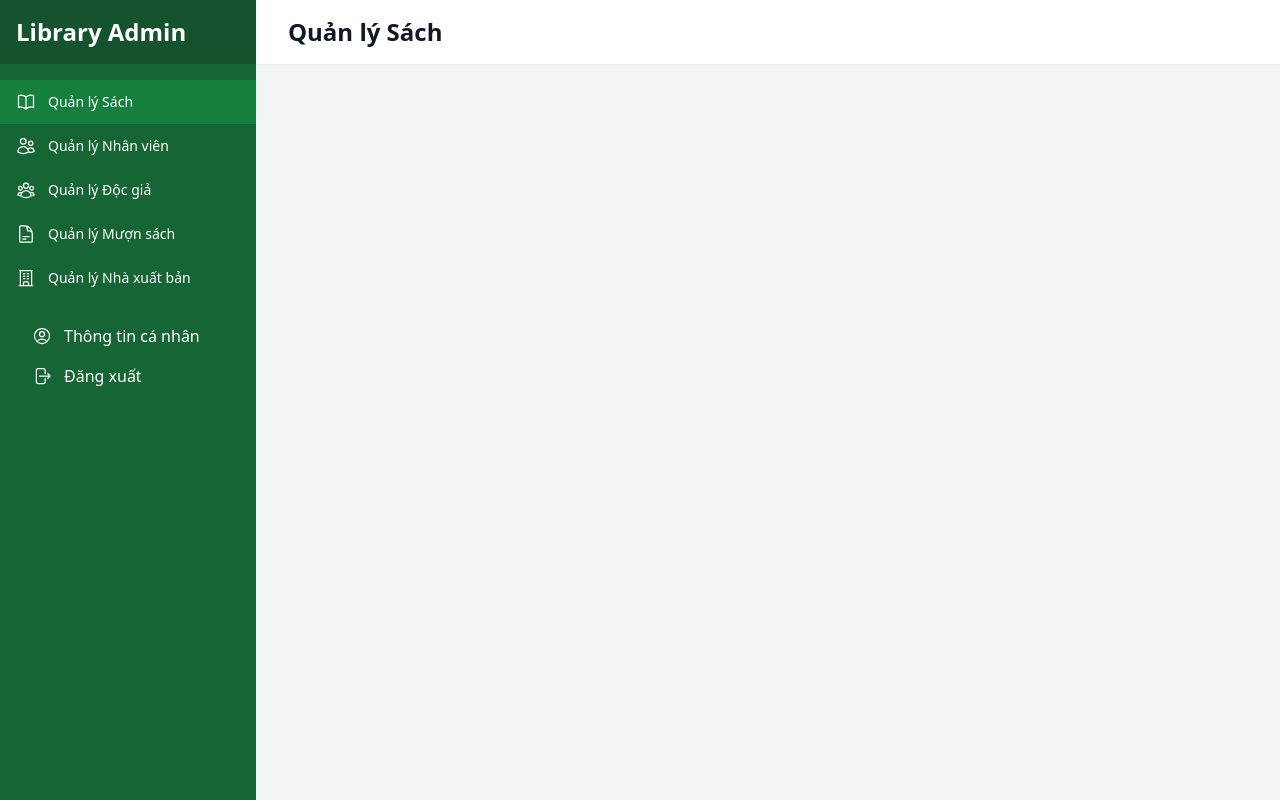
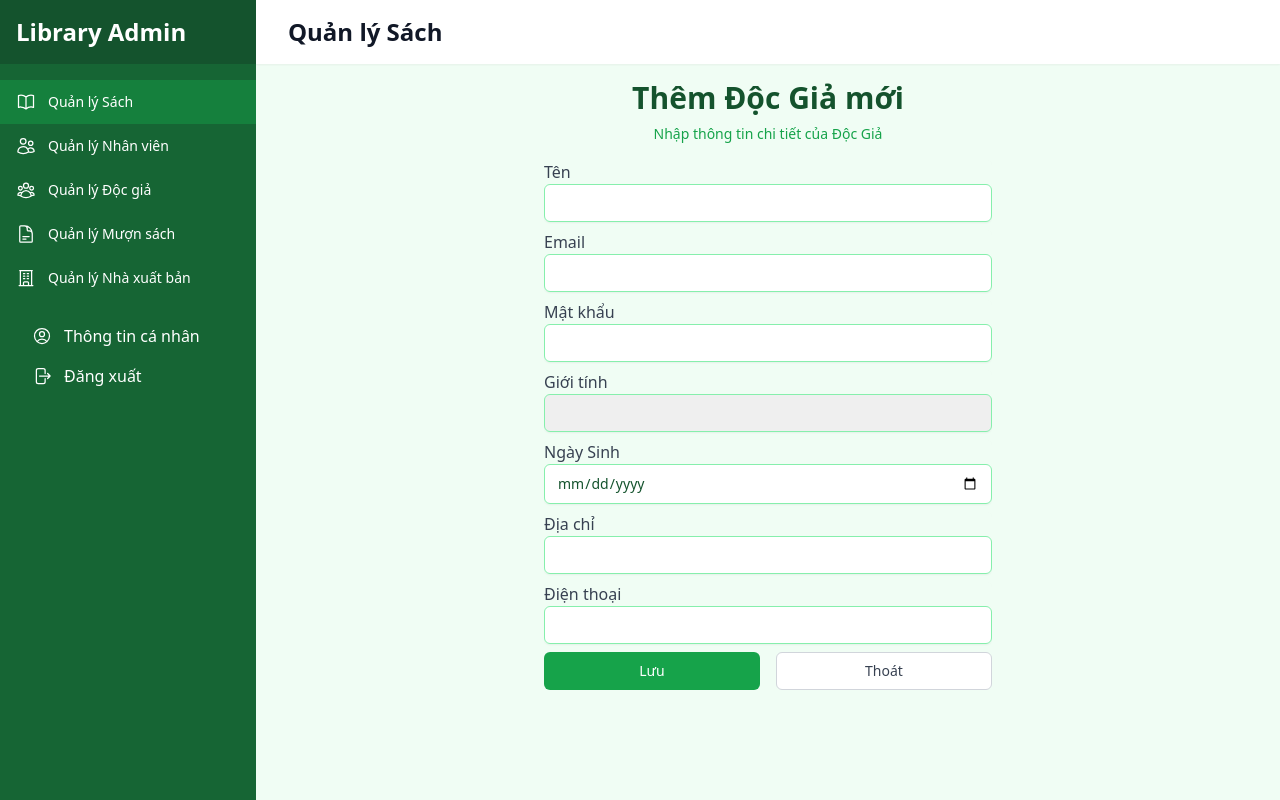
Before and after one commit to ttnb2528/Book_Lending_Management, a Vue app in the folder client/: page /addUser in a window 1280 px wide. Built offline with nearby package versions, Linux system fonts and the light colour scheme.

Commit message:
user crud

```diff
--- /dev/null
+++ b/client/src/components/UserForm.vue
@@ -0,0 +1,120 @@
+<template>
+  <form @submit.prevent="submitUser" class="mt-4 space-y-2">
+    <div
+      class="rounded-md shadow-sm space-y-4"
+      v-for="(label, key) in fields"
+      :key="key"
+    >
+      <div v-if="key !== 'password' || !isEditing">
+        <label :for="key" class="font-medium text-gray-700">{{ label }}</label>
+
+        <select
+          v-if="key === 'Phai'"
+          v-model="userLocal[key]"
+          class="appearance-none relative block w-full px-3 py-2 border border-green-300 placeholder-green-500 text-green-900 rounded-md focus:outline-none focus:ring-green-500 focus:border-green-500 focus:z-10 sm:text-sm"
+        >
+          <option value="" disabled>Chọn giới tính</option>
+          <option value="Nam">Nam</option>
+          <option value="Nữ">Nữ</option>
+        </select>
+
+        <!-- Sử dụng date picker cho trường NgaySinh -->
+        <input
+          v-else-if="key === 'NgaySinh'"
+          type="date"
+          v-model="userLocal[key]"
+          :readonly="isEditing && key === 'MaID'"
+          class="appearance-none relative block w-full px-3 py-2 border border-green-300 placeholder-green-500 text-green-900 rounded-md focus:outline-none focus:ring-green-500 focus:border-green-500 focus:z-10 sm:text-sm"
+        />
+
+        <!-- Các trường khác vẫn giữ input text như cũ -->
+        <input
+          v-else
+          :name="key"
+          type="text"
+          v-model="userLocal[key]"
+          :readonly="isEditing && key === 'MaID'"
+          class="appearance-none relative block w-full px-3 py-2 border border-green-300 placeholder-green-500 text-green-900 rounded-md focus:outline-none focus:ring-green-500 focus:border-green-500 focus:z-10 sm:text-sm"
+        />
+
+        <div v-if="errors[key]" class="text-xs text-red-600 mt-1">
+          {{ errors[key] }}
+        </div>
+      </div>
+    </div>
+
+    <div class="flex space-x-4">
+      <button
+        type="submit"
+        class="flex-1 py-2 px-4 border border-transparent text-sm font-medium rounded-md text-white bg-green-600 hover:bg-green-700 focus:outline-none focus:ring-2 focus:ring-offset-2 focus:ring-green-500"
+      >
+        Lưu
+      </button>
+      <button
+        type="button"
+        @click="cancelForm"
+        class="flex-1 py-2 px-4 border border-gray-300 text-sm font-medium rounded-md text-gray-700 bg-white hover:bg-gray-50 focus:outline-none focus:ring-2 focus:ring-offset-2 focus:ring-green-500"
+      >
+        Thoát
+      </button>
+    </div>
+  </form>
+</template>
+
+<script>
+export default {
+  props: {
+    user: { type: Object, default: () => ({}) },
+    isEditing: { type: Boolean, default: false },
+  },
+  emits: ["submit:user", "cancel"],
+  data() {
+    return {
+      userLocal: { ...this.user, role: "user" },
+      fields: {
+        ...(this.isEditing && { MaID: "Mã DG" }),
+        Ten: "Tên",
+        email: "Email",
+        ...(this.isEditing ? {} : { password: "Mật khẩu" }),
+        Phai: "Giới tính",
+        NgaySinh: "Ngày Sinh",
+        DiaChi: "Địa chỉ",
+        DienThoai: "Điện thoại",
+      },
+      errors: {},
+    };
+  },
+  methods: {
+    validateFields() {
+      this.errors = {};
+      if (!this.userLocal.Ten) {
+        this.errors.Ten = "Tên không được bỏ trống";
+      }
+      if (!this.userLocal.email) {
+        this.errors.email = "Email không được bỏ trống";
+      }
+      if (!this.userLocal.Phai) {
+        this.errors.Phai = "Giới tính không được bỏ trống";
+      }
+      if (!this.userLocal.NgaySinh) {
+        this.errors.NgaySinh = "Ngày sinh không được bỏ trống";
+      }
+      if (!this.userLocal.DiaChi) {
+        this.errors.DiaChi = "Địa chỉ không được bỏ trống";
+      }
+      if (!this.userLocal.DienThoai) {
+        this.errors.DienThoai = "Điện thoại không được bỏ trống";
+      }
+      return Object.keys(this.errors).length === 0;
+    },
+    submitUser() {
+      if (this.validateFields()) {
+        this.$emit("submit:user", this.userLocal);
+      }
+    },
+    cancelForm() {
+      this.$emit("cancel");
+    },
+  },
+};
+</script>
--- a/client/src/router/index.js
+++ b/client/src/router/index.js
@@ -9,6 +9,8 @@ import Staff from "@/views/Staff.vue";
 import User from "@/views/User.vue";
 import AddStaff from "@/views/AddStaff.vue";
 import EditStaff from "@/views/EditStaff.vue";
+import AddUser from "@/views/AddUser.vue";
+import EditUser from "@/views/EditUser.vue";
 
 const routes = [
   {
@@ -68,6 +70,19 @@ const routes = [
   },
 
   {
+    path: "/addUser",
+    name: "AddUser",
+    component: AddUser,
+  },
+
+  {
+    path: "/editUser/:id",
+    name: "EditUser",
+    component: EditUser,
+    props: true,
+  },
+
+  {
     path: "/lending",
     name: "Lending",
     component: Lending,
--- /dev/null
+++ b/client/src/views/AddUser.vue
@@ -0,0 +1,78 @@
+<template>
+  <div
+    class="min-h-screen bg-green-50 flex justify-center py-4 px-4 sm:px-6 lg:px-8"
+  >
+    <div class="max-w-md w-full space-y-4 overflow-y-auto scroll-container">
+      <div>
+        <h2 class="text-center text-3xl font-extrabold text-green-900">
+          Thêm Độc Giả mới
+        </h2>
+        <p class="mt-2 text-center text-sm text-green-600">
+          Nhập thông tin chi tiết của Độc Giả
+        </p>
+      </div>
+      <UserForm :user="{}" @submit:user="addUser" @cancel="cancelAddUser" />
+      <p>{{ message }}</p>
+    </div>
+  </div>
+</template>
+
+<script>
+import UserForm from "@/components/UserForm.vue";
+import userService from "@/services/user.service.js";
+
+export default {
+  components: {
+    UserForm,
+  },
+  data() {
+    return {
+      message: "",
+    };
+  },
+  methods: {
+    async addUser(user) {
+      try {
+        await userService.createUser(user);
+        this.message = "Thêm độc giả thành công!";
+        this.$router.push({ name: "User" });
+      } catch (error) {
+        console.error(error);
+        this.message = "Lỗi: " + error.response?.data?.message || error.message;
+      }
+    },
+    cancelAddUser() {
+      if (window.confirm("Bạn có chắc muốn thoát?")) {
+        this.$router.push({ name: "User" });
+      }
+    },
+  },
+};
+</script>
+
+<style scoped>
+.scroll-container {
+  max-height: 90vh;
+  scrollbar-width: thin; /* Firefox */
+  scrollbar-color: rgba(72, 187, 120, 0.5) rgba(229, 231, 235, 0.3);
+}
+
+/* Tùy chỉnh thanh cuộn cho các trình duyệt Webkit (Chrome, Safari) */
+.scroll-container::-webkit-scrollbar {
+  width: 4px;
+}
+
+.scroll-container::-webkit-scrollbar-track {
+  background: rgba(229, 231, 235, 0.3);
+}
+
+.scroll-container::-webkit-scrollbar-thumb {
+  background-color: rgba(72, 187, 120, 0.5);
+  border-radius: 10px;
+  border: 1px solid rgba(72, 187, 120, 0.3);
+}
+
+.scroll-container:hover::-webkit-scrollbar-thumb {
+  background-color: rgba(72, 187, 120, 0.8);
+}
+</style>
--- /dev/null
+++ b/client/src/views/EditUser.vue
@@ -0,0 +1,75 @@
+<template>
+  <div
+    class="min-h-screen bg-green-50 flex items-center justify-center py-4 px-4 sm:px-6 lg:px-8"
+  >
+    <div class="max-w-md w-full space-y-4">
+      <div>
+        <h2 class="text-center text-3xl font-extrabold text-green-900">
+          Chỉnh sửa Độc Giả
+        </h2>
+        <p class="mt-2 text-center text-sm text-green-600">
+          Nhập thông tin chi tiết của Độc Giả
+        </p>
+      </div>
+
+      <UserForm
+        v-if="user"
+        :isEditing="true"
+        :user="user"
+        @submit:user="updateUser"
+        @cancel="cancelEditUser"
+      />
+      <p>{{ message }}</p>
+    </div>
+  </div>
+</template>
+
+<script>
+import UserForm from "@/components/UserForm.vue";
+import userService from "@/services/user.service.js";
+
+export default {
+  components: {
+    UserForm,
+  },
+  props: {
+    id: { type: String, required: true },
+  },
+  data() {
+    return {
+      message: "",
+      user: null,
+    };
+  },
+  methods: {
+    async getUserId(id) {
+      try {
+        this.user = await userService.getUser(id);
+        // console.log(this.staff);
+      } catch (error) {
+        console.error(error);
+        this.message = "Lỗi: " + error.response?.data?.message || error.message;
+      }
+    },
+
+    async updateUser(data) {
+      try {
+        await userService.updateUser(this.user.MaID, data);
+        this.message = "Cập nhật Độc Giả thành công!";
+        this.$router.push({ name: "User" });
+      } catch (error) {
+        console.error(error);
+        this.message = "Lỗi: " + error.response?.data?.message || error.message;
+      }
+    },
+    cancelEditUser() {
+      if (window.confirm("Bạn có chắc muốn thoát?")) {
+        this.$router.push({ name: "User" });
+      }
+    },
+  },
+  created() {
+    this.getUserId(this.id);
+  },
+};
+</script>
--- a/client/src/views/User.vue
+++ b/client/src/views/User.vue
@@ -13,13 +13,13 @@
             placeholder="Tìm kiếm nhân viên..."
             class="flex-grow p-2 rounded border border-gray-300 focus:outline-none focus:ring-2 focus:ring-green-500"
           />
-          <!-- <router-link :to="{ name: 'AddBook' }"> -->
-          <button
-            class="bg-green-500 hover:bg-green-600 text-white font-bold py-2 px-4 rounded focus:outline-none focus:shadow-outline"
-          >
-            Thêm Nhân viên
-          </button>
-          <!-- </router-link> -->
+          <router-link :to="{ name: 'AddUser' }">
+            <button
+              class="bg-green-500 hover:bg-green-600 text-white font-bold py-2 px-4 rounded focus:outline-none focus:shadow-outline"
+            >
+              Thêm Nhân viên
+            </button>
+          </router-link>
         </div>
         <div class="mt-4">
           <table class="min-w-full bg-white">
@@ -83,6 +83,9 @@
 import { onMounted, ref } from "vue";
 import { PencilIcon, TrashIcon } from "@heroicons/vue/24/outline";
 import userService from "@/services/user.service.js";
+import { useRouter } from "vue-router";
+
+const router = useRouter();
 
 const props = defineProps({
   activeSection: String,
@@ -100,6 +103,21 @@ const getAllUsers = async () => {
     console.error("Error while getting books:", error);
   }
 };
+
+const editUser = (userId) => {
+  router.push({ name: "EditUser", params: { id: userId } });
+};
+
+const deleteUser = (userId) => {
+  try {
+    if (window.confirm("Bạn có chắc chắn muốn xóa nhân viên này không?")) {
+      userService.deleteUser(userId);
+      users.value = users.value.filter((user) => user.MaID !== userId);
+    }
+  } catch (error) {
+    console.log("Error while deleting user:", error);
+  }
+};
 onMounted(() => {
   getAllUsers();
 });
```
